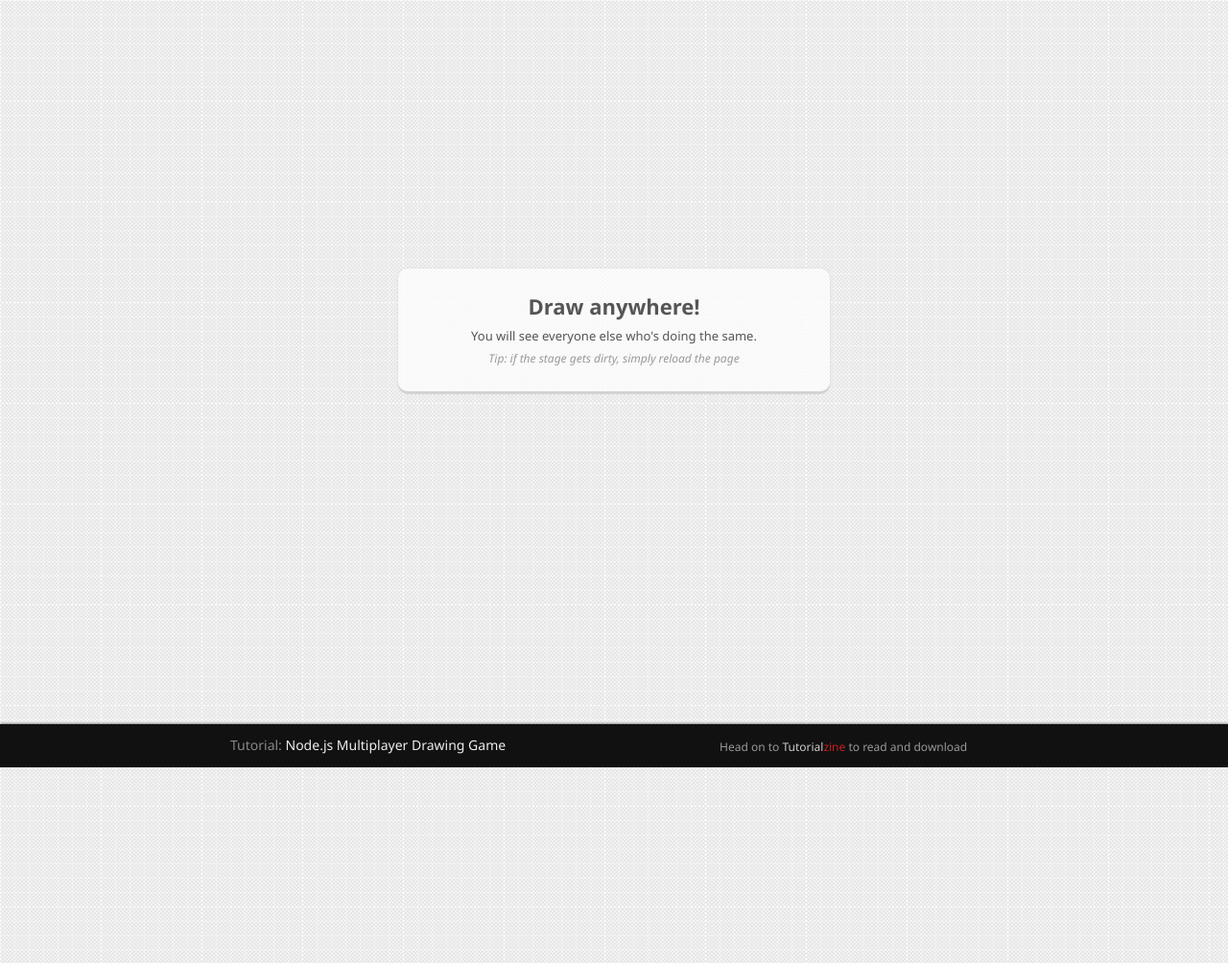
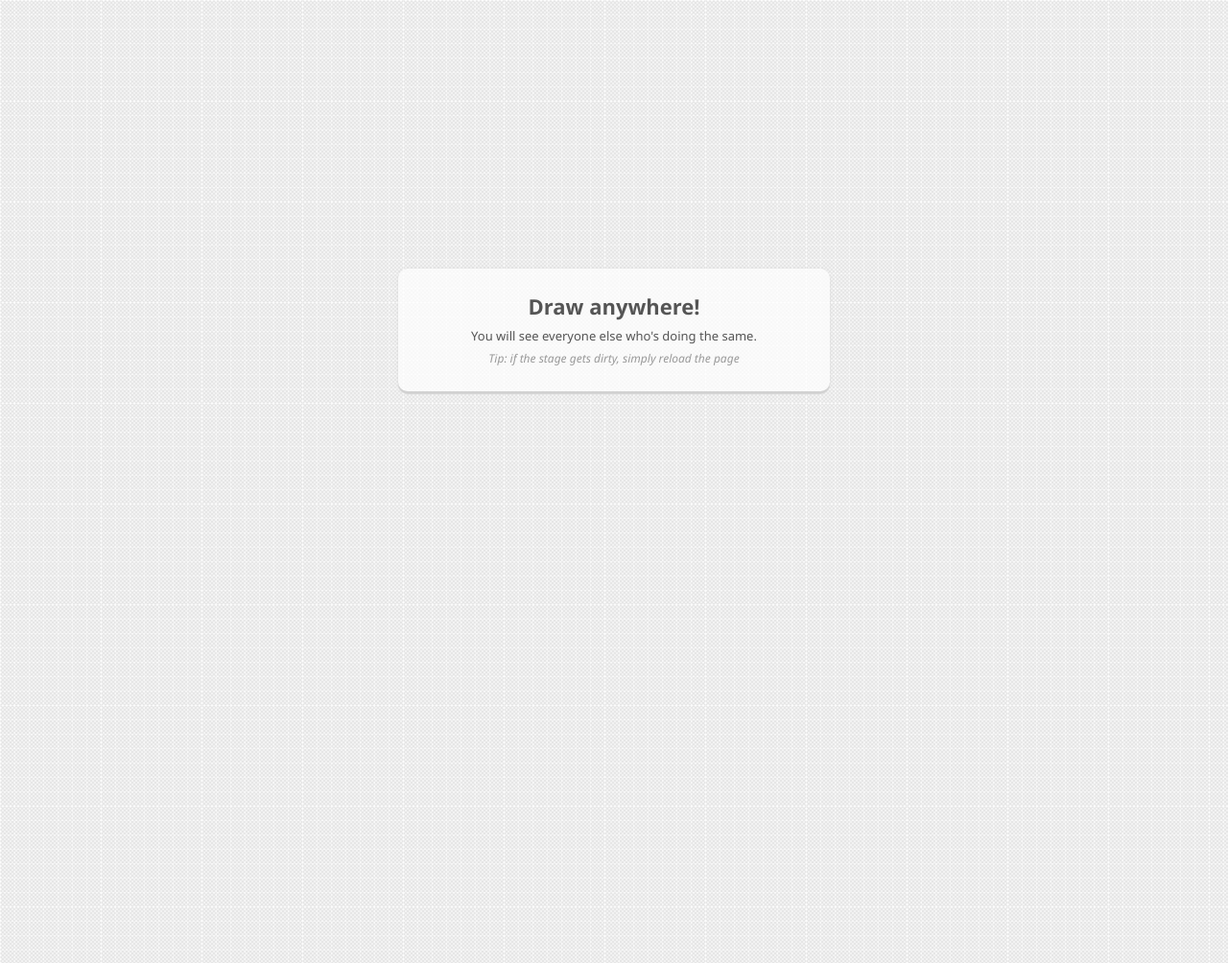
Before and after one commit to rebeccachuang/rebeccachuang.github.io, a plain HTML site: page index.html in a window 1280 px wide. Shown: the top 1004 px of the page at 96% size. Drawn offline with nearby package versions, Linux system fonts and the light colour scheme; no server answers.

Commit message:
first commit

```diff
--- a/index.html
+++ b/index.html
@@ -27,10 +27,7 @@
 			<h3>Tip: if the stage gets dirty, simply reload the page</h3>
 		</hgroup>
 
-        <footer>
-	        <h2><i>Tutorial:</i> Node.js Multiplayer Drawing Game</h2>
-            <a class="tzine" href="http://tutorialzine.com/2012/08/nodejs-drawing-game/">Head on to <i>Tutorial<b>zine</b></i> to read and download</a>
-        </footer>
+
 
         <!-- JavaScript includes. Notice that socket.io.js is served by node.js -->
 		<script src="/socket.io/socket.io.js"></script>
```
